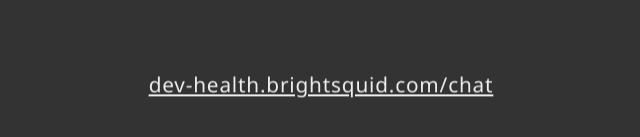
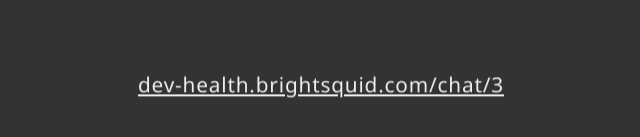
Before and after one commit to camloken/camloken.github.io, a plain HTML site: page test.html in a window 1280 px wide. Shown: the part 315-452 px from the top of the page, 319-959 px from the left. Drawn offline with Linux system fonts and the light colour scheme.

Commit message:
Update test.html

```diff
--- a/test.html
+++ b/test.html
@@ -10,7 +10,7 @@
 </head>
 <body>
 	<div class="content">
-		<h5><a href="https://dev-health.brightsquid.com/chat" style="color:#eee;">dev-health.brightsquid.com/chat</a></h5>
+		<h5><a href="https://dev-health.brightsquid.com/chat/3" style="color:#eee;">dev-health.brightsquid.com/chat/3</a></h5>
 	</div>
 </body>
 </html>
```
